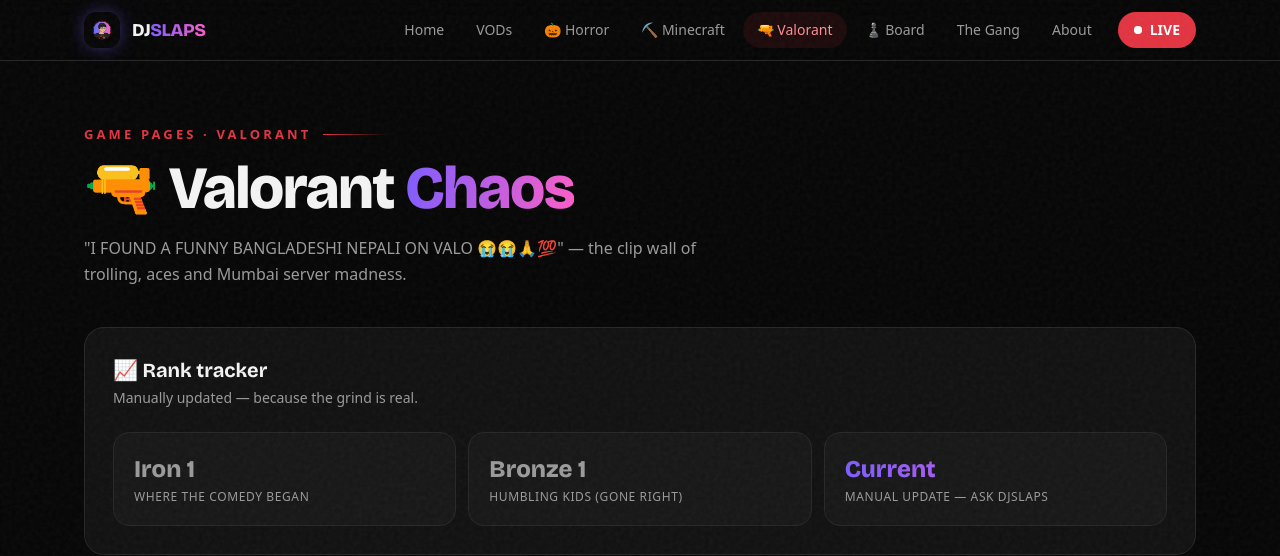
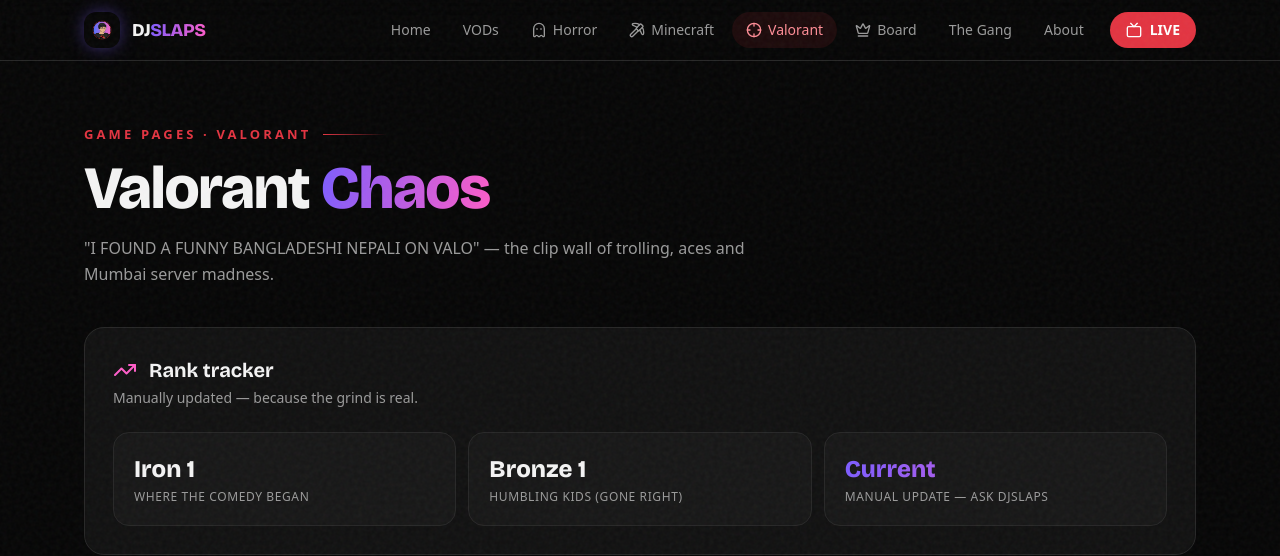
Before and after one commit to dhruvdotexe/djslaps-site, a Next.js app: page /valorant in a window 1280 px wide. Shown: the top 556 px of the page. Built offline with nearby package versions, Linux system fonts and the light colour scheme.

Commit message:
Replace emojis with Lucide icons across nav, filters, footer, game pages; add metadataBase

```diff
--- a/package.json
+++ b/package.json
@@ -10,6 +10,7 @@
   },
   "dependencies": {
     "framer-motion": "^13.1.1",
+    "lucide-react": "^1.33.0",
     "next": "16.3.2",
     "react": "19.2.8",
     "react-dom": "19.2.8"
--- a/src/app/board/page.tsx
+++ b/src/app/board/page.tsx
@@ -1,13 +1,34 @@
 import type { Metadata } from "next";
 import PageHeader from "@/components/PageHeader";
 import VideoGrid from "@/components/VideoGrid";
-import { VIDEOS } from "@/lib/data";
+import { Crown, Layers } from "lucide-react";
 
 export const metadata: Metadata = {
-  title: "♟️ Board Game Chaos",
+  title: "Board Game Chaos",
   description:
     "UNO rage compilations and 4-way chess archives with the MEGA GROUP. I HATE UNO.",
 };
+
+const BOARD = [
+  {
+    id: "p1mLAYSBV8s",
+    title: "Another day another chess game",
+    category: "board" as const,
+    published: "2026-06-17",
+  },
+  {
+    id: "EvBdt2SK16M",
+    title: "UNO PART 2!!! I HATE UNO",
+    category: "board" as const,
+    published: "2026-06-17",
+  },
+  {
+    id: "0pFsxPxtM_o",
+    title: "UNO AND 4 WAY CHESS with the MEGA GROUP!!!!!",
+    category: "board" as const,
+    published: "2026-06-16",
+  },
+];
 
 export default function BoardPage() {
   return (
@@ -16,7 +37,7 @@
         eyebrow="Game Pages · Board Games"
         title={
           <>
-            ♟️ Board Game <span className="text-gradient">Chaos</span>
+            Board Game <span className="text-gradient">Chaos</span>
           </>
         }
         sub='"UNO PART 2!!! I HATE UNO" — rage, betrayal and 4-way chess with the MEGA GROUP. Friendships were tested.'
@@ -25,8 +46,8 @@
       <section className="mx-auto max-w-6xl px-5 pb-6">
         <div className="grid gap-3.5 sm:grid-cols-2">
           <div className="card p-7">
-            <p className="text-3xl">🃏</p>
-            <h2 className="mt-3 font-display text-xl font-bold">
+            <Layers className="h-9 w-9 text-red" aria-hidden />
+            <h2 className="mt-4 font-display text-xl font-bold">
               The UNO Rage Files
             </h2>
             <p className="mt-1 text-sm leading-relaxed text-dim">
@@ -34,8 +55,8 @@
             </p>
           </div>
           <div className="card p-7">
-            <p className="text-3xl">♔</p>
-            <h2 className="mt-3 font-display text-xl font-bold">
+            <Crown className="h-9 w-9 text-purple" aria-hidden />
+            <h2 className="mt-4 font-display text-xl font-bold">
               4-Way Chess Archive
             </h2>
             <p className="mt-1 text-sm leading-relaxed text-dim">
@@ -47,7 +68,7 @@
       </section>
 
       <section className="mx-auto max-w-6xl px-5 pb-16 pt-4">
-        <VideoGrid videos={VIDEOS.filter((v) => v.category === "board")} showFilters={false} />
+        <VideoGrid videos={BOARD} showFilters={false} />
       </section>
     </>
   );
--- a/src/app/horror/page.tsx
+++ b/src/app/horror/page.tsx
@@ -1,15 +1,41 @@
 import type { Metadata } from "next";
 import PageHeader from "@/components/PageHeader";
 import VideoGrid from "@/components/VideoGrid";
-import { VIDEOS } from "@/lib/data";
+import { Ghost } from "lucide-react";
 
 export const metadata: Metadata = {
-  title: "🎃 Horror Corner",
+  title: "Horror Corner",
   description:
     "Phasmophobia, Fears to Fathom, SCP, I Have No Mouth and I Must Scream, Subnautica — the scariest Hinglish streams on YouTube.",
 };
 
-const HORROR = VIDEOS.filter((v) => v.category === "horror");
+const HORROR = [
+  {
+    id: "W3FwHh8Nsx8",
+    title: "I Have No Mouth, and I Must Scream || Hinglish Gameplay || Horror",
+    category: "horror" as const,
+    published: "2026-08-15",
+  },
+  {
+    id: "EkH3DRPYppg",
+    title: "FEARS TO FATHOM!!! FT. @SSSFPS",
+    category: "horror" as const,
+    published: "2026-07-19",
+  },
+  {
+    id: "AXGzdp_clRM",
+    title: "SUBNAUTICA HORROR!!! FT. @SSSFPS AND ISHAN",
+    category: "horror" as const,
+    published: "2026-07-09",
+  },
+  {
+    id: "2zkBFp5wmZA",
+    title:
+      "Two Men trapped in a Haunted Jail !!! || SCP: Containment Breach Multiplayer with @sssfps",
+    category: "horror" as const,
+    published: "2026-04-17",
+  },
+];
 
 const SERIES = [
   { name: "I Have No Mouth, and I Must Scream", status: "Latest" },
@@ -26,7 +52,7 @@
         eyebrow="Game Pages · Horror"
         title={
           <>
-            🎃 Horror <span className="text-gradient">Corner</span>
+            Horror <span className="text-gradient">Corner</span>
           </>
         }
         sub="Lights off, volume up, regret later. The scariest corner of the channel — enter at your own risk."
@@ -55,14 +81,17 @@
 
       {/* jumpscare easter egg */}
       <section className="mx-auto max-w-6xl px-5 pb-16 pt-4">
-        <div className="card p-8 text-center">
-          <p className="font-display text-xl font-bold">
-            👻 Jumpscare easter egg
-          </p>
-          <p className="mx-auto mt-2 max-w-md text-sm leading-relaxed text-dim">
-            Hover around this page long enough and something might appear.
-            Toggleable in a future update — for now, consider yourself warned.
-          </p>
+        <div className="card flex items-start gap-5 p-8">
+          <Ghost className="mt-1 h-10 w-10 shrink-0 text-purple" aria-hidden />
+          <div>
+            <p className="font-display text-xl font-bold">
+              Jumpscare easter egg
+            </p>
+            <p className="mt-2 max-w-md text-sm leading-relaxed text-dim">
+              Hover around this page long enough and something might appear.
+              Toggleable in a future update — for now, consider yourself warned.
+            </p>
+          </div>
         </div>
       </section>
     </>
--- a/src/app/layout.tsx
+++ b/src/app/layout.tsx
@@ -15,6 +15,7 @@
 });
 
 export const metadata: Metadata = {
+  metadataBase: new URL("https://djslaps-site.vercel.app"),
   title: {
     default: "DJSLAPS — WE PLAY WE WIN OR LOSE WE CRY EITHER WAY",
     template: "%s · DJSLAPS",
--- a/src/app/minecraft/page.tsx
+++ b/src/app/minecraft/page.tsx
@@ -1,15 +1,40 @@
 import type { Metadata } from "next";
 import PageHeader from "@/components/PageHeader";
 import VideoCard from "@/components/VideoCard";
-import { VIDEOS } from "@/lib/data";
+import { Pickaxe } from "lucide-react";
 
 export const metadata: Metadata = {
-  title: "⛏️ Minecraft Series",
+  title: "Minecraft Series",
   description:
     "The SMP saga: Hidden Floor / Secret Base, Goodbye Ishan — episodes with @sssfps and the gang.",
 };
 
-const SAGA = VIDEOS.filter((v) => v.category === "minecraft");
+const SAGA = [
+  {
+    id: "i-W5ULJIThk",
+    title: "HIDDEN FLOOR A.K.A SECRET BASE || Minecraft episode 3 || ft. @sssfps",
+    category: "minecraft" as const,
+    published: "2026-05-30",
+  },
+  {
+    id: "tPgHa1QgJNU",
+    title: "GOODBYE ISHAN || Minecraft episode 2 || ft. @sssfps",
+    category: "minecraft" as const,
+    published: "2026-05-25",
+  },
+  {
+    id: "fXP-iBKKV_w",
+    title: "Its Minecraft time! || Minecraft Episode 1 || ft @sssfps and @storm",
+    category: "minecraft" as const,
+    published: "2026-05-20",
+  },
+  {
+    id: "wMzFNzIMcPU",
+    title: "Minecraft HORROR MOD!!! || The EVIL HUNTER || ft. @SSSFPS",
+    category: "minecraft" as const,
+    published: "2026-06-30",
+  },
+];
 
 const TIMELINE = [
   {
@@ -41,7 +66,7 @@
         eyebrow="Game Pages · Minecraft"
         title={
           <>
-            ⛏️ The SMP <span className="text-gradient">Saga</span>
+            The SMP <span className="text-gradient">Saga</span>
           </>
         }
         sub="Episode by episode: the Hidden Floor / Secret Base storyline with @sssfps as co-star and Ishan ('storm') until goodbye."
--- a/src/app/valorant/page.tsx
+++ b/src/app/valorant/page.tsx
@@ -1,17 +1,52 @@
 import type { Metadata } from "next";
 import PageHeader from "@/components/PageHeader";
 import VideoGrid from "@/components/VideoGrid";
-import { VIDEOS } from "@/lib/data";
+import { TrendingUp } from "lucide-react";
+
 export const metadata: Metadata = {
-  title: "🔫 Valorant",
+  title: "Valorant",
   description:
     "Clip wall of funny Valorant moments — 2 MEN TROLLING, Iron 1 comedy, Mumbai server glitches. Rank tracker included.",
 };
 
 const RANK_HISTORY = [
-  { rank: "Iron 1", note: "where the comedy began", tone: "text-dim" },
-  { rank: "Bronze 1", note: "humbling kids (gone right)", tone: "text-dim" },
-  { rank: "Current", note: "manual update — ask DJSLAPS", tone: "text-gradient" },
+  { rank: "Iron 1", note: "where the comedy began", highlight: false },
+  { rank: "Bronze 1", note: "humbling kids (gone right)", highlight: false },
+  { rank: "Current", note: "manual update — ask DJSLAPS", highlight: true },
+];
+
+const CLIPS = [
+  {
+    id: "2DsDNbsqOG4",
+    title: "I FOUND A FUNNY BANGLADESHI NEPALI ON VALO 😭😭🙏💯 FT. @SSSFPS",
+    category: "valorant" as const,
+    published: "2026-04-14",
+  },
+  {
+    id: "LUxldKU-J-o",
+    title: "VALORANT RAAAAAAAAAAAAAA!!!!!!!! ft. @sssfps",
+    category: "valorant" as const,
+    published: "2025-01-01",
+  },
+  {
+    id: "aJORDr-30jY",
+    title:
+      "MY IRON 1 FUNNIEST GAMEPLAY (GONE WRONG ❌❌❌) !!!!!! || Valorant Mumbai Server",
+    category: "valorant" as const,
+    published: "2025-01-01",
+  },
+  {
+    id: "b9TJhCBmRlY",
+    title: "ACE HOGAYA GURU || BREACH vs 5 ENEMIES || VALORANT EPIC MOMENTS",
+    category: "valorant" as const,
+    published: "2025-01-01",
+  },
+  {
+    id: "cKpVXqLzW8M",
+    title: "2 MEN TROLLING GEKKO || VALORANT UNRATED || FUNNY MOMENTS",
+    category: "valorant" as const,
+    published: "2025-01-01",
+  },
 ];
 
 export default function ValorantPage() {
@@ -21,16 +56,19 @@
         eyebrow="Game Pages · Valorant"
         title={
           <>
-            🔫 Valorant <span className="text-gradient">Chaos</span>
+            Valorant <span className="text-gradient">Chaos</span>
           </>
         }
-        sub='"I FOUND A FUNNY BANGLADESHI NEPALI ON VALO 😭😭🙏💯" — the clip wall of trolling, aces and Mumbai server madness.'
+        sub='"I FOUND A FUNNY BANGLADESHI NEPALI ON VALO" — the clip wall of trolling, aces and Mumbai server madness.'
       />
 
       {/* rank tracker */}
       <section className="mx-auto max-w-6xl px-5 pb-10">
         <div className="card p-7">
-          <h2 className="font-display text-xl font-bold">📈 Rank tracker</h2>
+          <div className="flex items-center gap-3">
+            <TrendingUp className="h-6 w-6 text-pink" aria-hidden />
+            <h2 className="font-display text-xl font-bold">Rank tracker</h2>
+          </div>
           <p className="mt-1 text-sm text-dim">
             Manually updated — because the grind is real.
           </p>
@@ -40,7 +78,11 @@
                 key={r.rank}
                 className="rounded-2xl border border-line bg-panel2 p-5"
               >
-                <p className={`font-display text-2xl font-extrabold ${r.tone}`}>
+                <p
+                  className={`font-display text-2xl font-extrabold ${
+                    r.highlight ? "text-gradient" : ""
+                  }`}
+                >
                   {r.rank}
                 </p>
                 <p className="mt-1 text-xs uppercase tracking-wider text-dim">
@@ -57,7 +99,7 @@
         <h2 className="mb-8 font-display text-2xl font-extrabold md:text-4xl">
           The clip wall.
         </h2>
-        <VideoGrid videos={VIDEOS.filter((v) => v.category === "valorant")} showFilters={false} />
+        <VideoGrid videos={CLIPS} showFilters={false} />
       </section>
     </>
   );
--- a/src/components/SiteNav.tsx
+++ b/src/components/SiteNav.tsx
@@ -3,14 +3,21 @@
 import Link from "next/link";
 import { usePathname } from "next/navigation";
 import { useState } from "react";
+import {
+  Ghost,
+  Pickaxe,
+  Crosshair,
+  Crown,
+  Tv,
+} from "lucide-react";
 
 const LINKS = [
   { href: "/", label: "Home" },
   { href: "/vods", label: "VODs" },
-  { href: "/horror", label: "🎃 Horror" },
-  { href: "/minecraft", label: "⛏️ Minecraft" },
-  { href: "/valorant", label: "🔫 Valorant" },
-  { href: "/board", label: "♟️ Board" },
+  { href: "/horror", label: "Horror", Icon: Ghost },
+  { href: "/minecraft", label: "Minecraft", Icon: Pickaxe },
+  { href: "/valorant", label: "Valorant", Icon: Crosshair },
+  { href: "/board", label: "Board", Icon: Crown },
   { href: "/gang", label: "The Gang" },
   { href: "/about", label: "About" },
 ];
@@ -36,29 +43,27 @@
 
         {/* desktop links */}
         <div className="hidden items-center gap-1 lg:flex">
-          {LINKS.map((l) => (
+          {LINKS.map(({ href, label, Icon }) => (
             <Link
-              key={l.href}
-              href={l.href}
-              className={`rounded-full px-3.5 py-2 text-sm transition-colors ${
-                pathname === l.href
+              key={href}
+              href={href}
+              className={`inline-flex items-center gap-1.5 rounded-full px-3.5 py-2 text-sm transition-colors ${
+                pathname === href
                   ? "bg-red/10 text-[#ff8d96]"
                   : "text-dim hover:bg-white/5 hover:text-text"
               }`}
             >
-              {l.label}
+              {Icon && <Icon className="h-4 w-4" aria-hidden />}
+              {label}
             </Link>
           ))}
           <a
             href="https://www.twitch.tv/djslapsx"
             target="_blank"
             rel="noopener"
-            className="ml-2 flex items-center gap-2 rounded-full bg-red px-4 py-2 text-sm font-bold text-white transition-transform hover:-translate-y-0.5"
+            className="ml-2 inline-flex items-center gap-2 rounded-full bg-red px-4 py-2 text-sm font-bold text-white transition-transform hover:-translate-y-0.5"
           >
-            <span className="relative flex h-2 w-2">
-              <span className="absolute inline-flex h-full w-full animate-ping rounded-full bg-white opacity-60" />
-              <span className="relative inline-flex h-2 w-2 rounded-full bg-white" />
-            </span>
+            <Tv className="h-4 w-4" aria-hidden />
             LIVE
           </a>
         </div>
@@ -78,26 +83,28 @@
       {open && (
         <div className="border-t border-line bg-panel px-5 py-3 lg:hidden">
           <div className="flex flex-col gap-1">
-            {LINKS.map((l) => (
+            {LINKS.map(({ href, label, Icon }) => (
               <Link
-                key={l.href}
-                href={l.href}
+                key={href}
+                href={href}
                 onClick={() => setOpen(false)}
-                className={`rounded-xl px-4 py-2.5 text-sm ${
-                  pathname === l.href
+                className={`inline-flex items-center gap-2 rounded-xl px-4 py-2.5 text-sm ${
+                  pathname === href
                     ? "bg-red/10 text-[#ff8d96]"
                     : "text-dim hover:bg-white/5 hover:text-text"
                 }`}
               >
-                {l.label}
+                {Icon && <Icon className="h-4 w-4" aria-hidden />}
+                {label}
               </Link>
             ))}
             <a
               href="https://www.twitch.tv/djslapsx"
               target="_blank"
               rel="noopener"
-              className="mt-1 flex items-center justify-center gap-2 rounded-full bg-red px-4 py-2.5 text-sm font-bold text-white"
+              className="mt-1 inline-flex items-center justify-center gap-2 rounded-full bg-red px-4 py-2.5 text-sm font-bold text-white"
             >
+              <Tv className="h-4 w-4" aria-hidden />
               Watch on Twitch
             </a>
           </div>
--- /dev/null
+++ b/src/components/icons/index.ts
@@ -0,0 +1,33 @@
+import {
+  Ghost,
+  Pickaxe,
+  Crosshair,
+  Crown,
+  Package,
+  Sparkles,
+  Users,
+  Hand,
+  BookOpen,
+  Tv,
+  MonitorPlay,
+  MessageCircle,
+  AtSign,
+} from "lucide-react";
+import type { LucideIcon } from "lucide-react";
+
+export type CategoryIconName =
+  | "horror"
+  | "minecraft"
+  | "valorant"
+  | "board"
+  | "other";
+
+export const CATEGORY_ICONS: Record<CategoryIconName, LucideIcon> = {
+  horror: Ghost,
+  minecraft: Pickaxe,
+  valorant: Crosshair,
+  board: Crown,
+  other: Package,
+};
+
+export { Ghost, Pickaxe, Crosshair, Crown, Package, Sparkles, Users, Hand, BookOpen, Tv, MonitorPlay, MessageCircle, AtSign };
```
Also changed, not shown: src/app/about/page.tsx (+37 -24 lines), src/components/SiteFooter.tsx (+5 -19 lines), src/components/VideoGrid.tsx (+25 -9 lines), src/lib/socials.tsx (added, +8 -0 lines), 1 other file (tests, documents, lock files or other folders).
